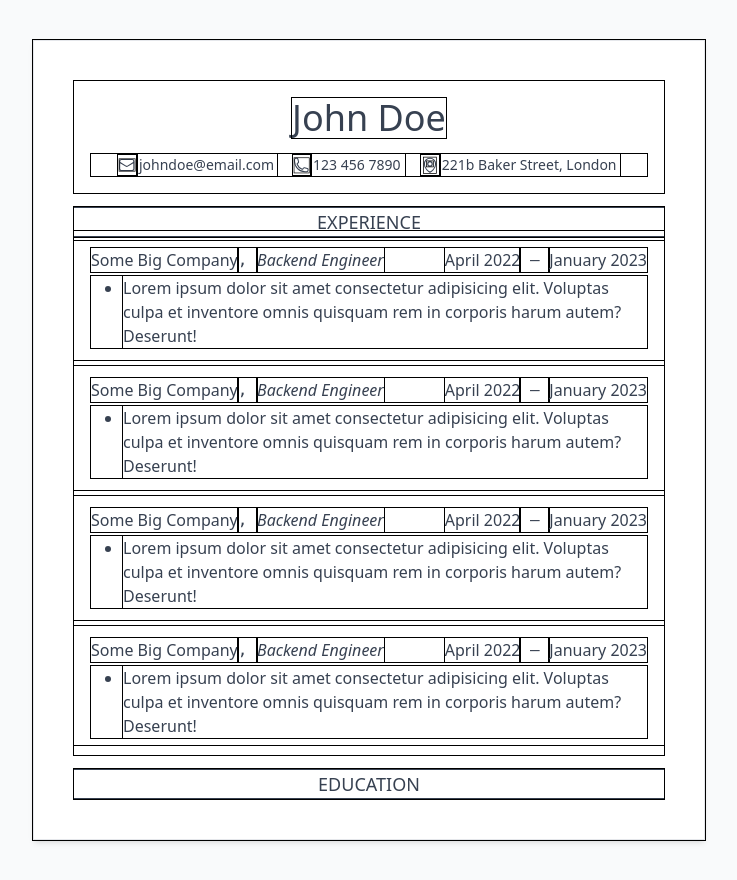
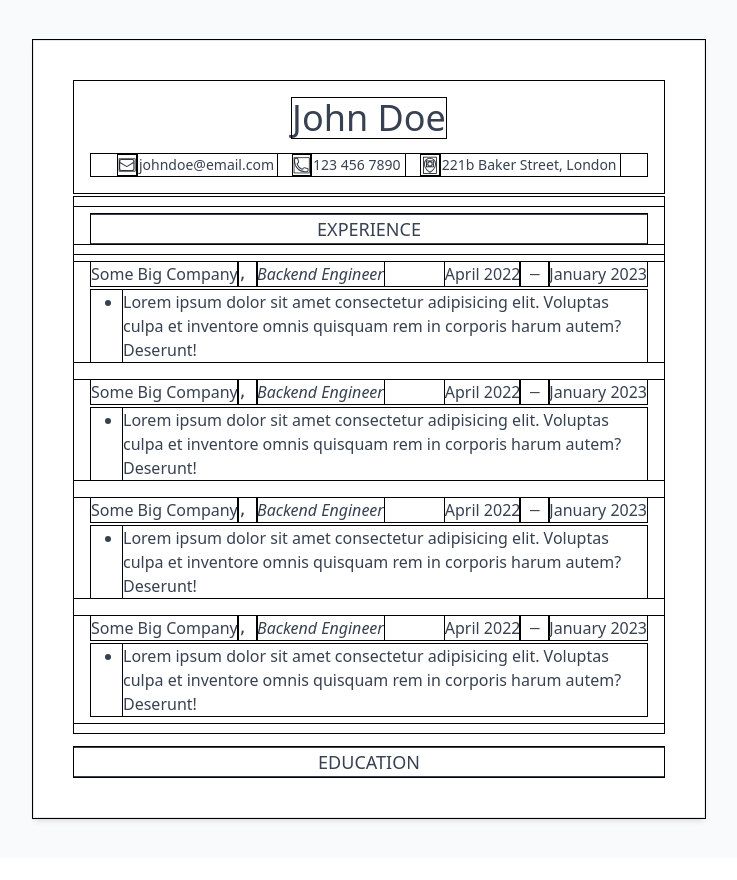
Before and after one commit to royojeda/cv-application, a React (Create React App) app: page / in a window 1280 px wide. Shown: the whole page, without its empty margins (271-1008 px from the left). After the commit the page ends 858 px from the top, so only its background shows below. Built offline with nearby package versions, Linux system fonts and the light colour scheme.

Commit message:
Update Experience's styles

```diff
--- a/src/components/Experience.tsx
+++ b/src/components/Experience.tsx
@@ -67,10 +67,12 @@ export default class Experience extends React.Component<
 
     return (
       <div className="flex flex-col gap-1">
-        <div className="border-y border-gray-700 text-center text-lg font-medium">
-          EXPERIENCE
+        <div className="-my-2.5 border border-transparent p-4 hover:border-gray-200 hover:shadow-md">
+          <div className="border-y border-gray-700 text-center text-lg font-medium">
+            EXPERIENCE
+          </div>
         </div>
-        <div className="flex flex-col gap-4">
+        <div className="flex flex-col gap-1">
           {entries.map((entry) => {
             return <ExperienceEntry key={entry.id} entry={entry} />;
           })}
```
